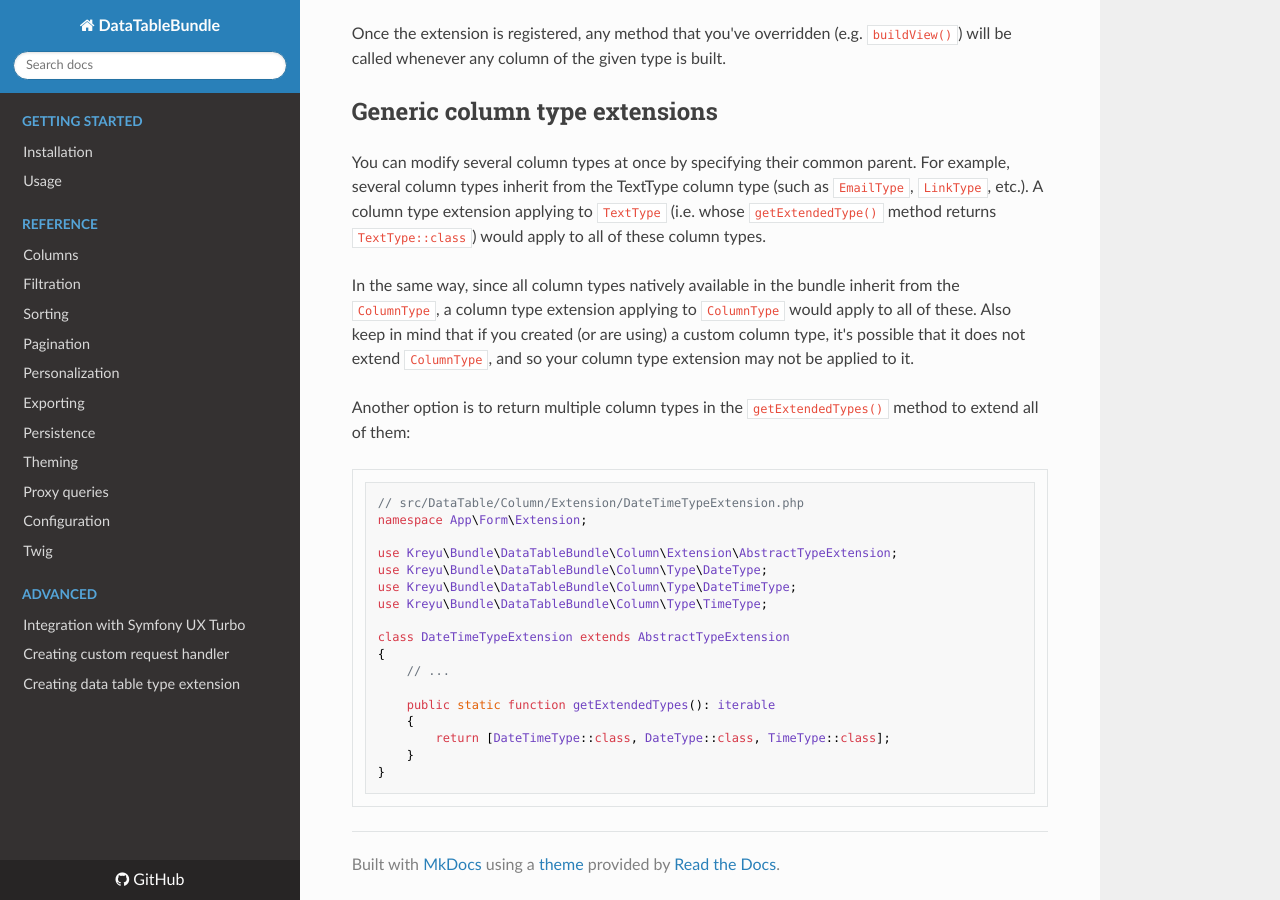
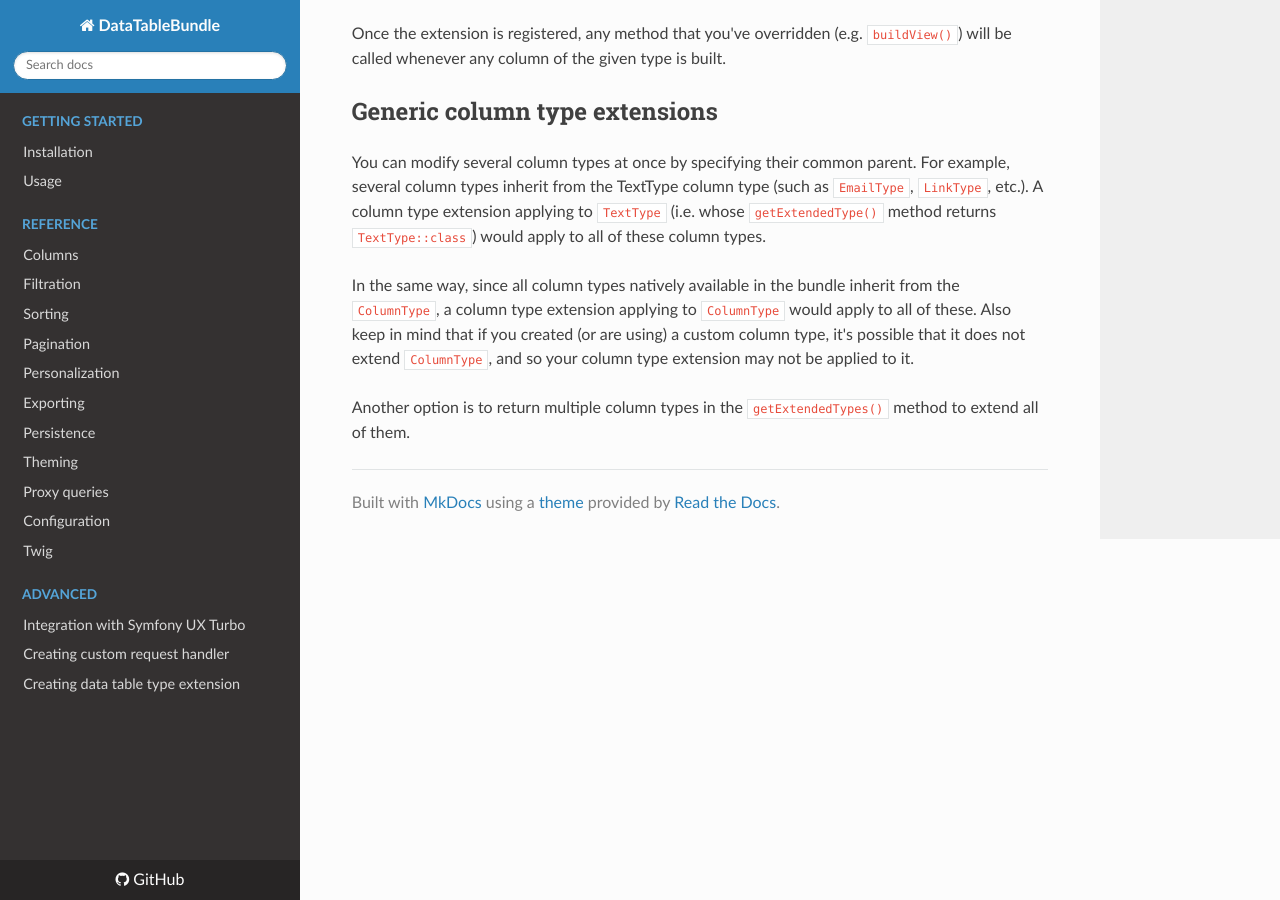
Before and after one commit to Kreyu/data-table-bundle, an MkDocs documentation site: the page built from docs/reference/columns/creating_column_type_extension.md, in a window 1280 px wide and 900 px high, scrolled down 995 px. Built offline with MkDocs 1.6.1, drawn with Linux system fonts in a browser that asks for light colours; nearby versions of some CDN libraries.

Commit message:
[Feature] Column DateTimeType

````diff
--- a/docs/reference/columns/creating_column_type_extension.md
+++ b/docs/reference/columns/creating_column_type_extension.md
@@ -49,24 +49,4 @@ a column type extension applying to `ColumnType` would apply to all of these.
 Also keep in mind that if you created (or are using) a custom column type, it's possible that it does not extend `ColumnType`,
 and so your column type extension may not be applied to it.
 
-Another option is to return multiple column types in the `getExtendedTypes()` method to extend all of them:
-
-```php
-// src/DataTable/Column/Extension/DateTimeTypeExtension.php
-namespace App\Form\Extension;
-
-use Kreyu\Bundle\DataTableBundle\Column\Extension\AbstractTypeExtension;
-use Kreyu\Bundle\DataTableBundle\Column\Type\DateType;
-use Kreyu\Bundle\DataTableBundle\Column\Type\DateTimeType;
-use Kreyu\Bundle\DataTableBundle\Column\Type\TimeType;
-
-class DateTimeTypeExtension extends AbstractTypeExtension
-{
-    // ...
-
-    public static function getExtendedTypes(): iterable
-    {
-        return [DateTimeType::class, DateType::class, TimeType::class];
-    }
-}
-```
+Another option is to return multiple column types in the `getExtendedTypes()` method to extend all of them.
--- a/src/Resources/views/themes/base.html.twig
+++ b/src/Resources/views/themes/base.html.twig
@@ -205,6 +205,10 @@
     {{- block('kreyu_data_table_column_text') -}}
 {% endblock %}
 
+{% block kreyu_data_table_column_date_time %}
+    <span {{ block('attributes') }}>{{- value|date(format) -}}</span>
+{% endblock %}
+
 {% block kreyu_data_table_column_boolean %}
     <span {{ block('attributes') }}>{{- (value ? label_true : label_false)|trans({}, translation_domain) -}}</span>
 {% endblock %}
````
Also changed, not shown: docs/reference/columns.md (+1 -0 lines), docs/reference/columns/types/datetime.md (added, +22 -0 lines), 3 other files.
